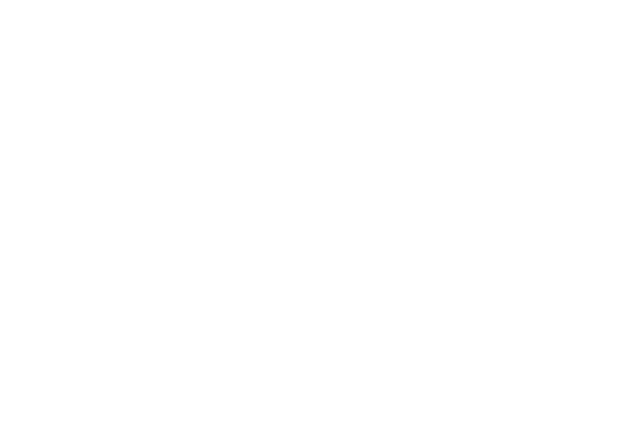
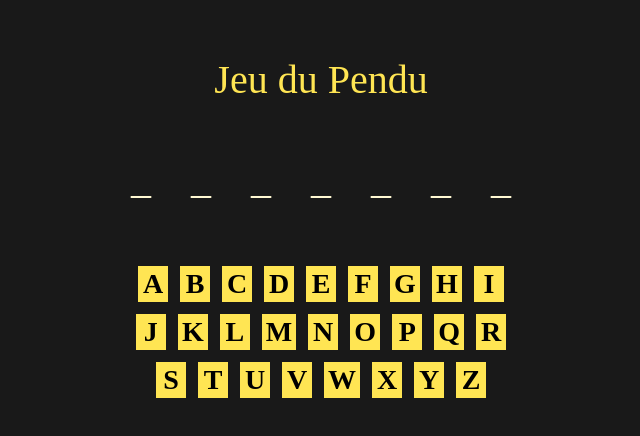
Before and after one commit to Nstampfli/Jeu-du-Pendu, a website built with Parcel: page src/index.html in a window 1280 px wide. Shown: the whole page, without its empty margins (319-959 px from the left). Built offline with nearby package versions, Linux system fonts and the light colour scheme.

Commit message:
add all html css need js function

```diff
--- a/src/index.html
+++ b/src/index.html
@@ -8,7 +8,44 @@
   <script src="js/app.js" defer></script>
   <title>Jeu du Pendu</title>
 </head>
-<body>
-
+<body class="pendu">
+  <h1 class="pendu__mainTitle">Jeu du Pendu</h1>
+  <ul class="pendu__words">
+    <li class="pendu__word">_</li>
+    <li class="pendu__word">_</li>
+    <li class="pendu__word">_</li>
+    <li class="pendu__word">_</li>
+    <li class="pendu__word">_</li>
+    <li class="pendu__word">_</li>
+    <li class="pendu__word">_</li>
+  </ul>
+  <div class="pendu__letters">
+    <div class="pendu__letter" value="A">A</div>
+    <div class="pendu__letter" value="B">B</div>
+    <div class="pendu__letter" value="C">C</div>
+    <div class="pendu__letter" value="D">D</div>
+    <div class="pendu__letter" value="E">E</div>
+    <div class="pendu__letter" value="F">F</div>
+    <div class="pendu__letter" value="G">G</div>
+    <div class="pendu__letter" value="H">H</div>
+    <div class="pendu__letter" value="I">I</div>
+    <div class="pendu__letter" value="J">J</div>
+    <div class="pendu__letter" value="K">K</div>
+    <div class="pendu__letter" value="L">L</div>
+    <div class="pendu__letter" value="M">M</div>
+    <div class="pendu__letter" value="N">N</div>
+    <div class="pendu__letter" value="O">O</div>
+    <div class="pendu__letter" value="P">P</div>
+    <div class="pendu__letter" value="Q">Q</div>
+    <div class="pendu__letter" value="R">R</div>
+    <div class="pendu__letter" value="S">S</div>
+    <div class="pendu__letter" value="T">T</div>
+    <div class="pendu__letter" value="U">U</div>
+    <div class="pendu__letter" value="V">V</div>
+    <div class="pendu__letter" value="W">W</div>
+    <div class="pendu__letter" value="X">X</div>
+    <div class="pendu__letter" value="Y">Y</div>
+    <div class="pendu__letter" value="Z">Z</div>
+  </div>
 </body>
 </html>
--- a/src/scss/styles.scss
+++ b/src/scss/styles.scss
@@ -0,0 +1,50 @@
+* {
+  box-sizing: border-box;
+}
+
+.pendu{
+  background-color: rgb(25 , 25, 25);
+  width: 100%;
+  overflow-x: hidden;
+  display:flex ;
+  flex-direction: column;
+  justify-content: center;
+  align-items: center;
+  &__mainTitle{
+    color: rgb(255, 229, 83);
+    font-size: 40px;
+    margin-top: 60px;
+  }
+  &__words{
+    width: 90%;
+    margin-top: 40px;
+    display: flex;
+    flex-wrap: wrap;
+    align-items: center;
+    justify-content: center;
+  }
+  &__word{
+    padding: 20px 20px 0px 20px;
+    color: rgb(255, 248, 210);
+    font-size: 40px;
+  }
+  &__letters{
+    margin-top: 60px;
+    display: flex;
+    justify-content: center;
+    flex-wrap: wrap;
+    width: 90%;
+    max-width: 400px;
+  }
+  &__letter{
+    cursor: pointer;
+    text-align: center;
+    font-size: 28px;
+    font-weight: bold;
+    min-width: 30px;
+    padding: 4px;
+    margin: 6px;
+    background-color: rgb(255, 229, 83);
+    color: black;
+  }
+}
```
